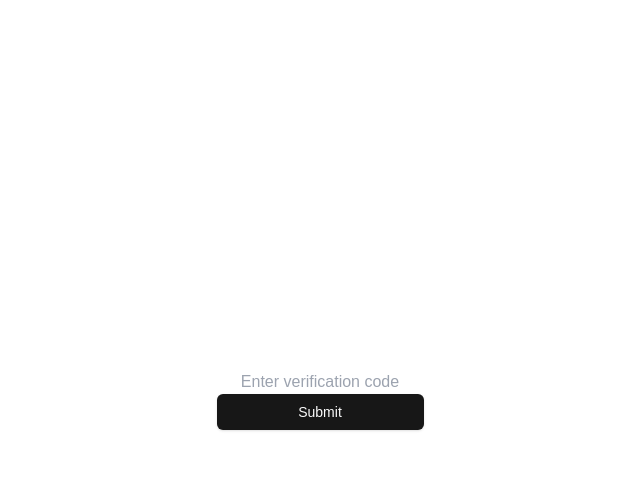
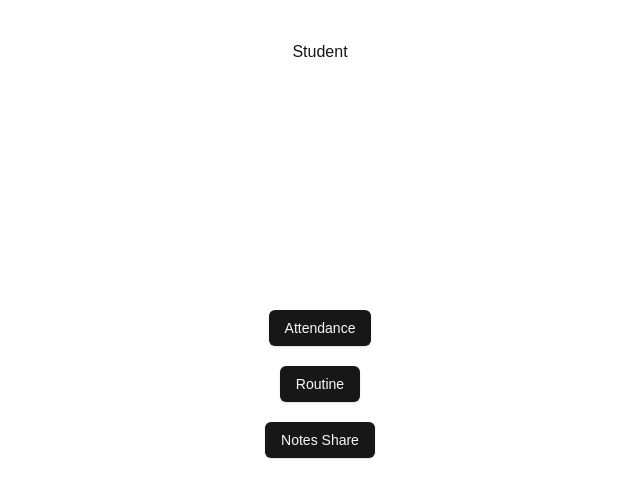
Before and after one commit to Divyakamal-004/smartx, a Next.js app: page /student/login in a window 1280 px wide. Shown: the top 498 px of the page, without its empty margins (320-960 px from the left). Built offline with nearby package versions, Linux system fonts and the light colour scheme.

Commit message:
Student verify

```diff
--- a/src/app/api/save-attendance/route.ts
+++ b/src/app/api/save-attendance/route.ts
@@ -15,7 +15,6 @@ export async function POST(req: NextRequest) {
         expiryTime,
       },
     });
-    console.log(attendance)
     return NextResponse.json({ attendance }, { status: 200 });
   } catch (error) {
     return NextResponse.json({ error: "Failed to save attendance" }, { status: 500 });
--- /dev/null
+++ b/src/app/api/verify-attendance/route.ts
@@ -0,0 +1,49 @@
+// /src/app/api/verify-attendance/route.ts
+import { PrismaClient } from '@prisma/client';
+import { NextRequest, NextResponse } from 'next/server';
+
+const prisma = new PrismaClient();
+
+export async function POST(req : NextRequest) {
+  try {
+    const { studentId, code } = await req.json();
+
+    // Find the attendance code and check its validity
+    const attendance = await prisma.dayAttendance.findFirst({
+      where: { code: parseInt(code) },
+    });
+
+    if (!attendance) {
+      return NextResponse.json({ error: "Invalid attendance code" }, { status: 400 });
+    }
+
+    // Check if the attendance has expired
+    const currentTime = Date.now();
+    const elapsedTime = (currentTime - new Date(attendance.date).getTime()) / 1000;
+    if (elapsedTime > attendance.expiryTime) {
+      return NextResponse.json({ error: "Attendance code expired" }, { status: 400 });
+    }
+
+    // Check if student is already marked as present
+    const alreadyPresent = await prisma.studentAttendance.findFirst({
+      where: { studentId, attendanceId: attendance.id },
+    });
+
+    if (alreadyPresent) {
+      return NextResponse.json({ error: "Student already marked as present" }, { status: 400 });
+    }
+
+    // Mark the student as present
+    const studentAttendance = await prisma.studentAttendance.create({
+      data: {
+        studentId,
+        attendanceId: attendance.id,
+      },
+    });
+
+    return NextResponse.json({ success: "Attendance marked", studentAttendance }, { status: 200 });
+  } catch (error) {
+    console.error("Error in verifying attendance:", error);
+    return NextResponse.json({ error: "Failed to verify attendance" }, { status: 500 });
+  }
+}
--- /dev/null
+++ b/src/app/student/attendance/page.tsx
@@ -0,0 +1,46 @@
+"use client"
+
+import { useState } from "react";
+import axios from "axios";
+
+function VerifyAttendance() {
+  const [studentId, setStudentId] = useState("");
+  const [code, setCode] = useState("");
+  const [message, setMessage] = useState("");
+
+  const handleSubmit = async () => {
+    try {
+      const response = await axios.post('/api/verify-attendance', {
+        studentId: parseInt(studentId),
+        code: parseInt(code),
+      });
+
+      setMessage(response.data.success || response.data.error);
+    } catch (error) {
+      setMessage("Error verifying attendance");
+    }
+  };
+
+  return (
+    <div className="verify-attendance">
+      <input
+        type="text"
+        placeholder="Student ID"
+        value={studentId}
+        onChange={(e) => setStudentId(e.target.value)}
+        className="text-zinc-800"
+        />
+      <input
+        type="text"
+        placeholder="Attendance Code"
+        value={code}
+        onChange={(e) => setCode(e.target.value)}
+        className="text-zinc-800"
+      />
+      <button onClick={handleSubmit}>Verify Attendance</button>
+      {message && <p>{message}</p>}
+    </div>
+  );
+}
+
+export default VerifyAttendance;
--- a/src/app/student/login/page.tsx
+++ b/src/app/student/login/page.tsx
@@ -1,52 +1,20 @@
-"use client";
+import { Button } from '@/components/ui/button'
+import Link from 'next/link'
+import React from 'react'
 
-import { Button } from "@/components/ui/button";
-import React, { useState } from "react";
-
-function Student() {
-  const [verificationCode, setVerificationCode] = useState("");
-
-  const handleSubmit = async (e: React.FormEvent) => {
-    e.preventDefault();
-
-    try {
-      const response = await fetch("/api/verify", {
-        method: "POST",
-        headers: {
-          "Content-Type": "application/json",
-        },
-        body: JSON.stringify({ verificationCode }),
-      });
-
-      if (response.ok) {
-        // Handle successful response
-        console.log("Verification code sent successfully!");
-      } else {
-        // Handle error response
-        console.error("Failed to send verification code.");
-      }
-    } catch (error) {
-      // Handle network error
-      console.error("Network error:", error);
-    }
-  };
-
+function Teacher() {
   return (
-    <div className="h-screen w-full">
-      <div className='flex flex-col justify-center items-center h-full'>
-        <form onSubmit={handleSubmit} className="flex flex-col ">
-            <input
-              type="text"
-              value={verificationCode}
-              onChange={(e) => setVerificationCode(e.target.value)}
-              className="text-zinc-800 text-center"
-              placeholder="Enter verification code"
-            />
-          <Button type="submit">Submit</Button>
-        </form>
+    <div className="h-full w-full">
+      <div className="flex flex-col gap-5 m-10  justify-center items-center">
+      Student
+      </div>
+      <div className="flex flex-col gap-5 justify-center items-center m-center h-[70vh] ">
+        <Button><Link href={"/student/attendance"}>Attendance</Link></Button>
+        <Button>Routine</Button>
+        <Button>Notes Share</Button>
       </div>
     </div>
-  );
+  )
 }
 
-export default Student;
+export default Teacher
--- a/src/app/teacher/login/page.tsx
+++ b/src/app/teacher/login/page.tsx
@@ -6,7 +6,7 @@ function Teacher() {
   return (
     <div className="h-full w-full">
       <div className="flex flex-col gap-5 m-10  justify-center items-center">
-      Student
+      Teacher
       </div>
       <div className="flex flex-col gap-5 justify-center items-center m-center h-[70vh] ">
         <Button><Link href={"/teacher/attendance"}>Attendace</Link></Button>
```
Also changed, not shown: src/app/api/verify-code/route.ts (deleted).
